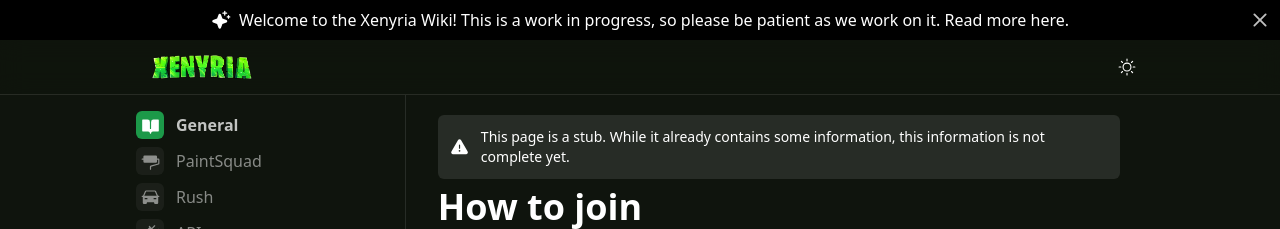
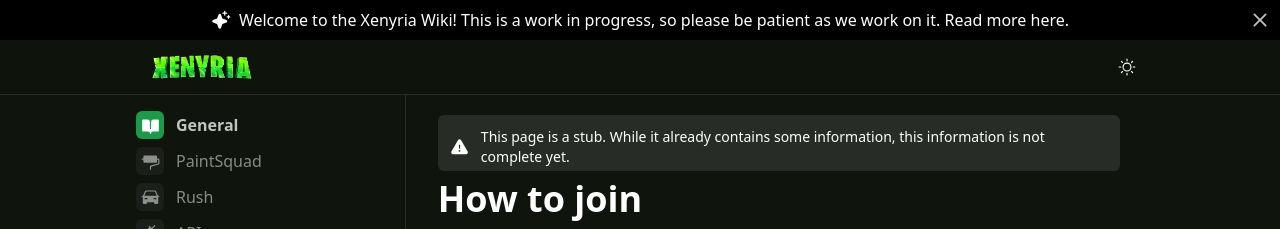
Before and after one commit to xenyria/wiki, a Next.js app: page /general/how-to-join in a window 1280 px wide. Shown: the top 229 px of the page. Built offline with nearby package versions, Linux system fonts and the light colour scheme; no server answers.

Commit message:
fix: Spacing in Info component

```diff
--- a/src/components/mdx/Info.tsx
+++ b/src/components/mdx/Info.tsx
@@ -11,7 +11,7 @@ export function Info({
 }>) {
   const Icon = icon;
   return (
-    <div className="bg-black bg-opacity-5 dark:bg-white dark:bg-opacity-10 p-3 flex items-center text-black dark:text-white rounded-md my-2">
+    <div className="bg-black bg-opacity-5 dark:bg-white dark:bg-opacity-10 pt-3 px-3 pb-1 flex items-center text-black dark:text-white rounded-md my-2">
       {Icon && (
         <>
           <Icon
```
